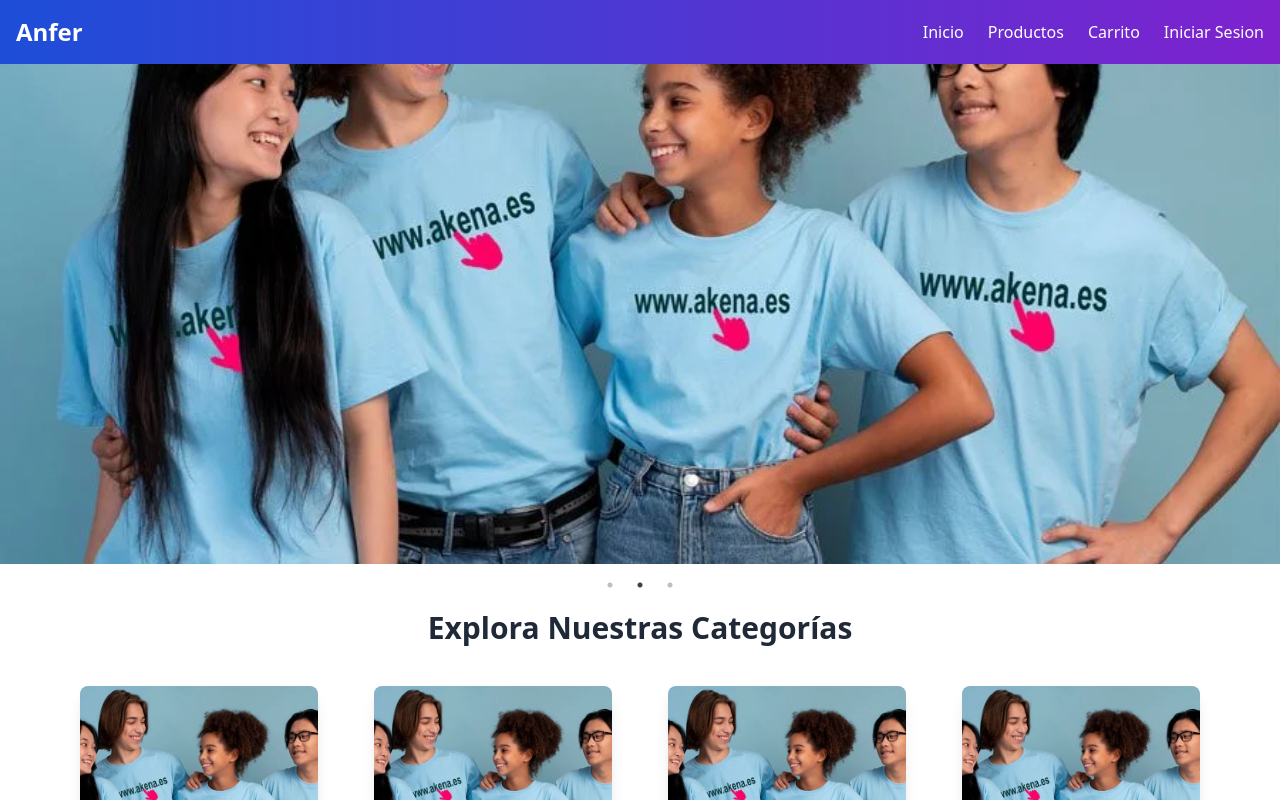
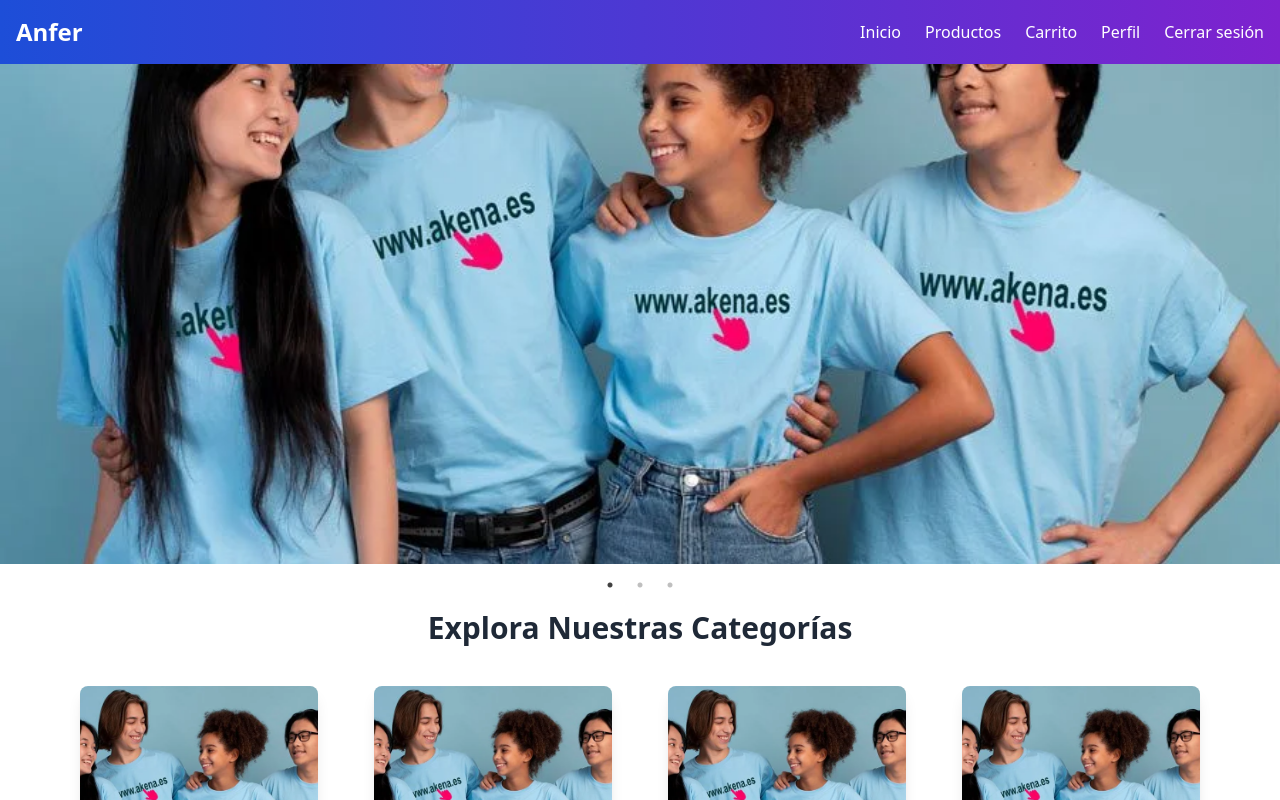
Before and after one commit to Ysaidd/proyectoAnfer, a React (Vite) app in the folder frontend/: page / in a window 1280 px wide. Shown: the top 800 px of the page. Built offline with nearby package versions, Linux system fonts and the light colour scheme; no server answers; sample sign-in values are in the browser's storage.

Commit message:
correcciones soto

```diff
--- a/frontend/src/components/Navbar.jsx
+++ b/frontend/src/components/Navbar.jsx
@@ -1,17 +1,44 @@
 import { Link } from "react-router-dom";
+import { useAuth } from "../context/AuthContext";
+import { useEffect, useState } from "react";
+import LogoutButton from "./LogoutBtn";
 
 const Navbar = () => {
+  const { cedula} = useAuth(); // Asegúrate de que tu AuthContext tenga una función logout
+  const [isLoading, setIsLoading] = useState(true);
+
+  // Efecto para sincronizar el estado de autenticación
+  useEffect(() => {
+    // Simula una verificación inicial (opcional, depende de tu lógica de auth)
+    setTimeout(() => setIsLoading(false), 500); // Solo para demostración
+  }, [cedula]); // Se ejecuta cada vez que `cedula` cambia
+
+  if (isLoading) {
+    return null; // O un placeholder/skeleton loader
+  }
+
   return (
     <nav className="bg-gradient-to-r from-blue-700 to-purple-700 p-4 text-white">
       <div className="container mx-auto flex justify-between items-center">
         <Link to={"/"}>
-        <h1 className="text-2xl font-bold">Anfer</h1>
+          <h1 className="text-2xl font-bold">Anfer</h1>
         </Link>
         <ul className="flex space-x-6">
           <li><Link to="/" className="hover:underline">Inicio</Link></li>
           <li><Link to="/products" className="hover:underline">Productos</Link></li>
           <li><Link to="/cart" className="hover:underline">Carrito</Link></li>
-          <li><Link to="/login" className="hover:underline">Iniciar Sesion</Link></li>
+
+          {/* Menú condicional */}
+          {!cedula ? (
+            <li><Link to="/login" className="hover:underline">Iniciar Sesión</Link></li>
+          ) : (
+            <>
+              <li><Link to="/perfil" className="hover:underline">Perfil</Link></li>
+              <li>
+                <LogoutButton/>
+                </li>
+            </>
+          )}
         </ul>
       </div>
     </nav>
--- a/frontend/src/context/AuthContext.jsx
+++ b/frontend/src/context/AuthContext.jsx
@@ -31,6 +31,7 @@
   const logout = () => {
     setAuthToken(null);
     setUserRole(null);
+    setCedula(null)
     localStorage.removeItem('access_token');
     localStorage.removeItem('user_role');
     localStorage.removeItem('user_cedula');
```
